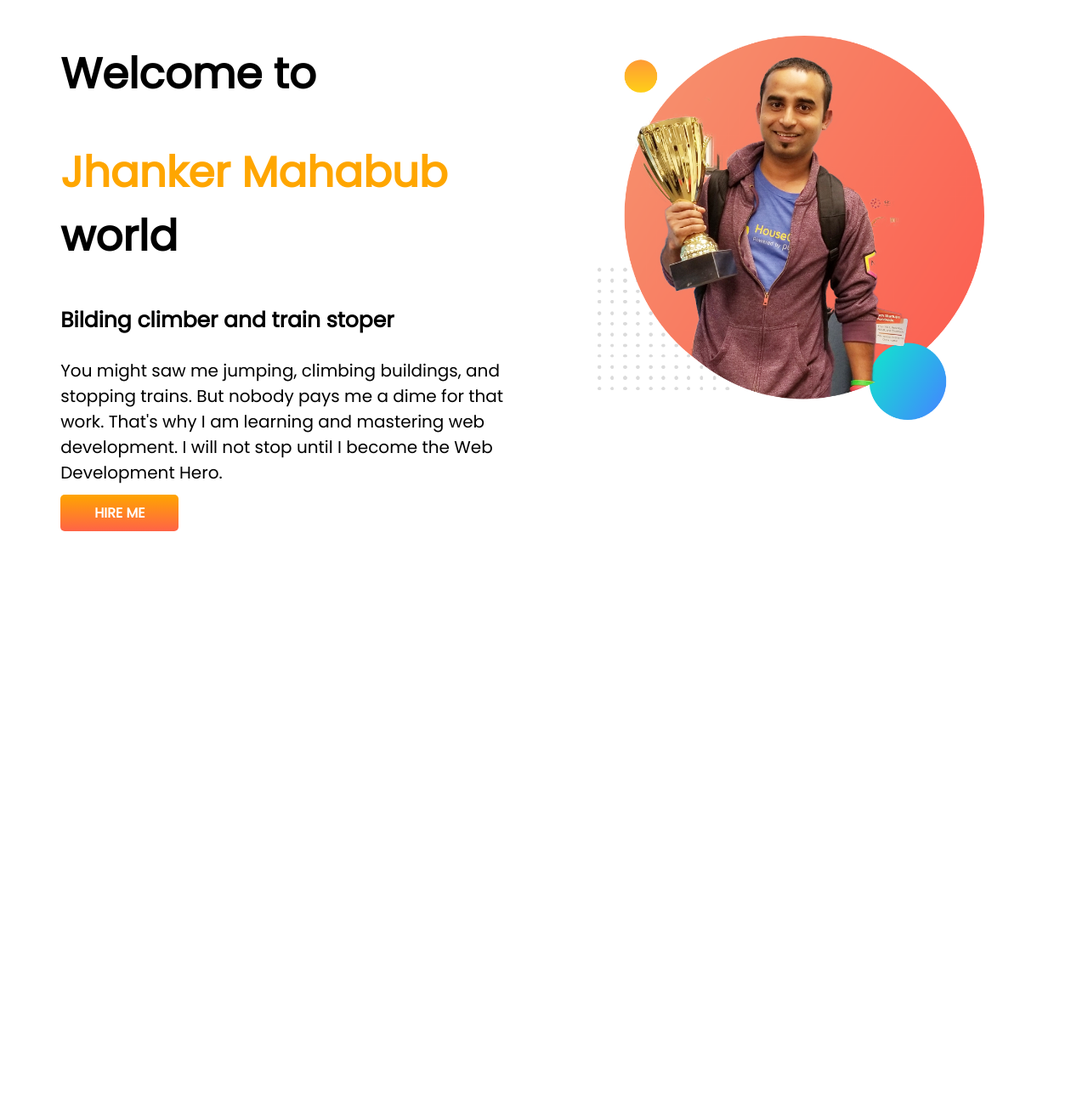
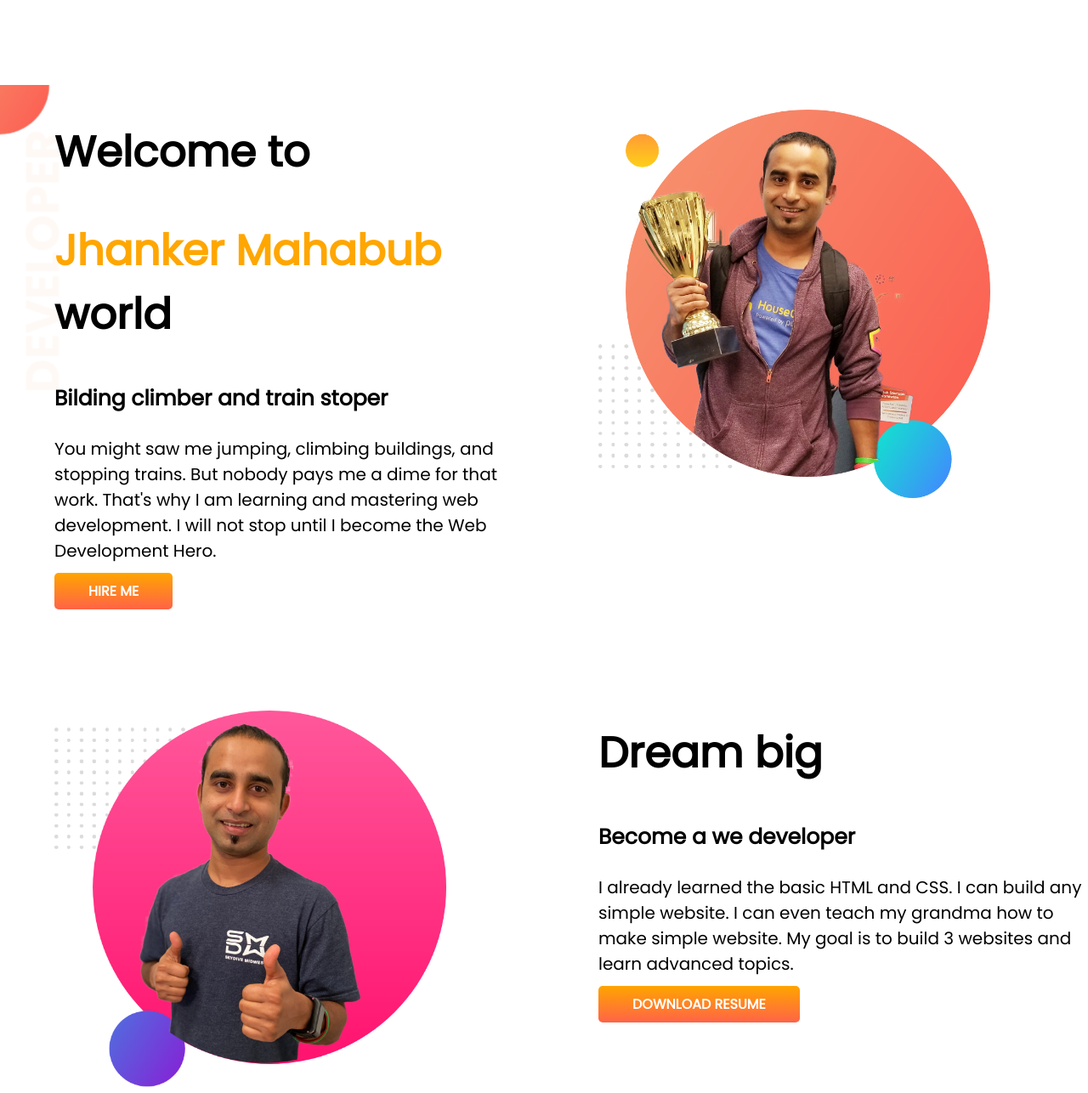
Before and after one commit to Sarowar-h/Developer-portfolio, a plain HTML site: page index.html in a window 1280 px wide. Shown: the whole page at 85% size. Before the commit the page ends 800 px from the top, so only its background shows below. Drawn offline with Linux system fonts and the light colour scheme.

Commit message:
dream big

```diff
--- a/index.html
+++ b/index.html
@@ -11,8 +11,9 @@
     <link rel="stylesheet" href="style.css">
 </head>
 <body>
-<section>
-    <div class="half-width">
+<section class="top-banner">
+
+<div class="half-width">
         <h1>Welcome to</h1>
         <h1><span class="orange-color">Jhanker Mahabub</span> world</h1>
         <h3>Bilding climber and train stoper</h3>
@@ -23,5 +24,16 @@
             <img src="images/jhankar.png" alt="">
         </div>
 </section>
+<section class="dream-big">
+    <div class="half-width">
+        <img src="images/jhankar2.png" alt="">
+    </div>
+    <div class="half-width">
+    <h1>Dream big</h1>
+    <h3>Become a we developer</h3>
+    <p>I already learned the basic HTML and CSS. I can build any simple website. I can even teach my grandma how to make simple website. My goal is to build 3 websites and learn advanced topics.</p>
+    <a class="link-button" href="file:///C:/Projects/Developer%20portfolio/index.html"> DOWNLOAD RESUME</a>
+</div>
+</section>
 </body>
 </html>
--- a/style.css
+++ b/style.css
@@ -1,5 +1,6 @@
 body{
     font-family: 'Poppins', sans-serif;
+    margin: 0;
 }
 h1{
     font-size: 50px;
@@ -12,6 +13,7 @@ h3{
 }
 section{
     display: flex;
+    margin-top: 100px;
 }
 p{
     font-size: 20px;
@@ -22,7 +24,8 @@ p{
 }
 .half-width img{
     width: 80%;
-    margin-top: 6%;
+    margin-top: 5%;
+
 }
 .link-button{
     color: white;
@@ -32,3 +35,7 @@ p{
     padding: 10px 40px;
     border-radius: 5px;
 }
+.top-banner{
+    background-image: url(images/top-banner.png);
+    background-repeat: no-repeat;
+}
```
